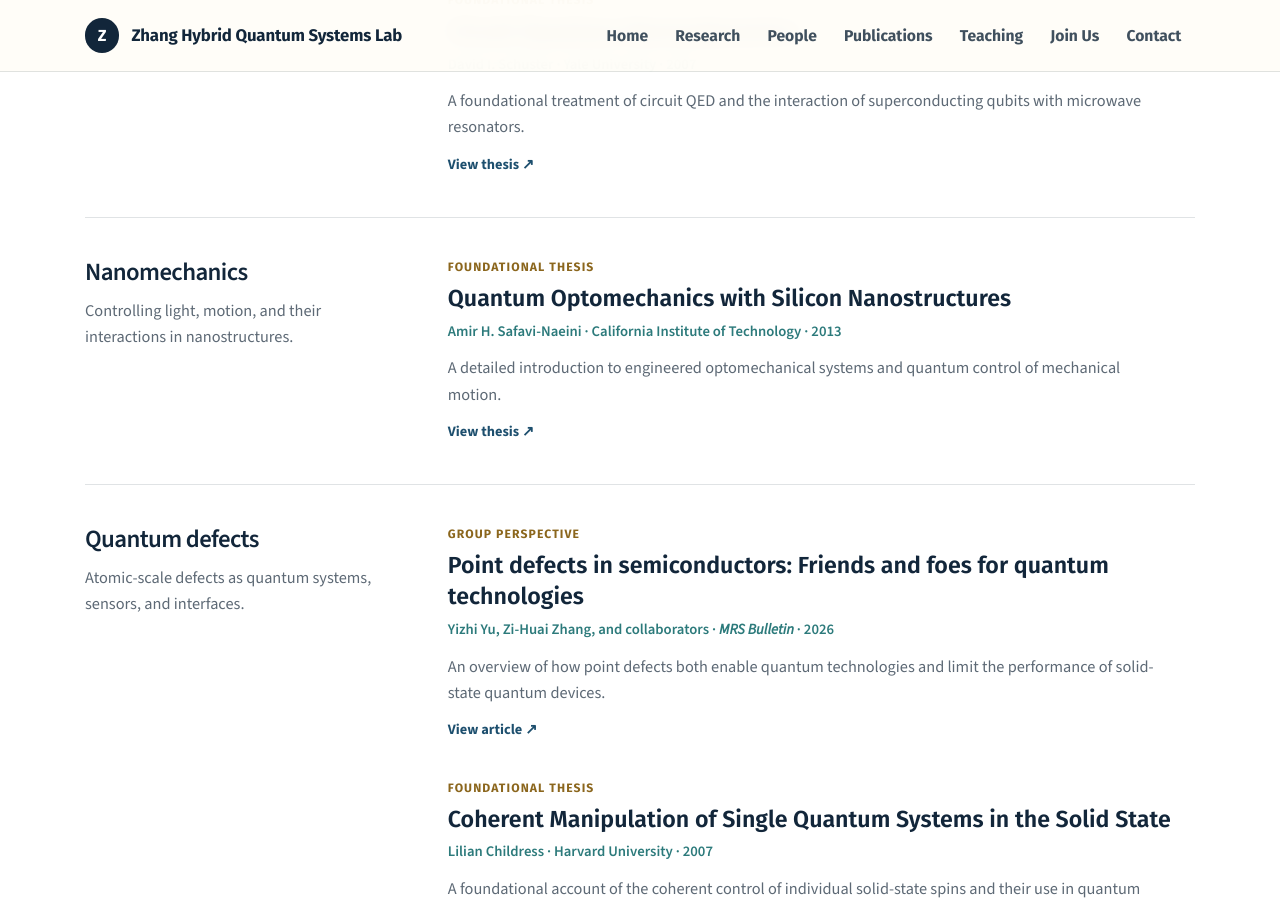
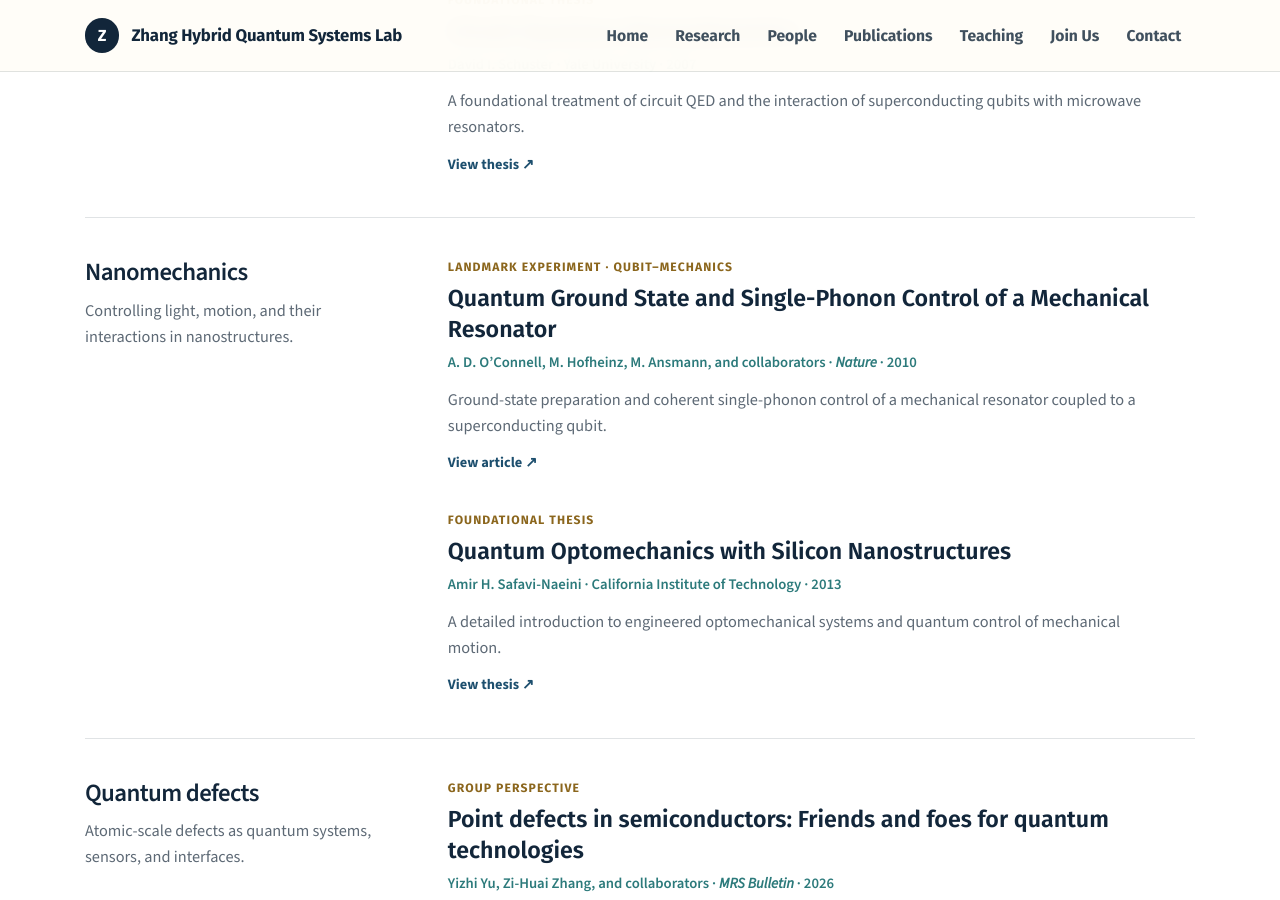
Before and after one commit to zihuaiz/zihuaiz.github.io, a Jekyll site: the page built from resources.html, in a window 1280 px wide and 900 px high, scrolled down 1734 px. Built offline with Jekyll 4.4.1, drawn with Linux system fonts in a browser that asks for light colours; nearby versions of some CDN libraries; a style sheet for code colours, icons or effects is not loaded.

Commit message:
Add landmark qubit mechanics experiment

```diff
--- a/resources.html
+++ b/resources.html
@@ -87,6 +87,15 @@ noindex: true
         <div class="resource-area">Nanomechanics</div>
         <p>Controlling light, motion, and their interactions in nanostructures.</p>
       </div>
+      <div class="reading-list">
+        <article class="reading-entry">
+          <div class="reading-type">Landmark experiment · Qubit–mechanics</div>
+          <h2><a href="https://www.nature.com/articles/nature08967" target="_blank" rel="noopener noreferrer">Quantum Ground State and Single-Phonon Control of a Mechanical Resonator</a></h2>
+          <p class="reading-author">A. D. O’Connell, M. Hofheinz, M. Ansmann, and collaborators · <em>Nature</em> · 2010</p>
+          <p>Ground-state preparation and coherent single-phonon control of a mechanical resonator coupled to a superconducting qubit.</p>
+          <a class="reading-link" href="https://www.nature.com/articles/nature08967" target="_blank" rel="noopener noreferrer">View article <span aria-hidden="true">↗</span></a>
+        </article>
+
         <article class="reading-entry">
           <div class="reading-type">Foundational thesis</div>
           <h2><a href="https://thesis.caltech.edu/7797/01/working_copy.pdf" target="_blank" rel="noopener noreferrer">Quantum Optomechanics with Silicon Nanostructures</a></h2>
@@ -94,6 +103,7 @@ noindex: true
           <p>A detailed introduction to engineered optomechanical systems and quantum control of mechanical motion.</p>
           <a class="reading-link" href="https://thesis.caltech.edu/7797/01/working_copy.pdf" target="_blank" rel="noopener noreferrer">View thesis <span aria-hidden="true">↗</span></a>
         </article>
+      </div>
     </section>
 
     <section class="resource-section" id="defects">
```
Lines whose indentation alone changed are shown as unchanged.
